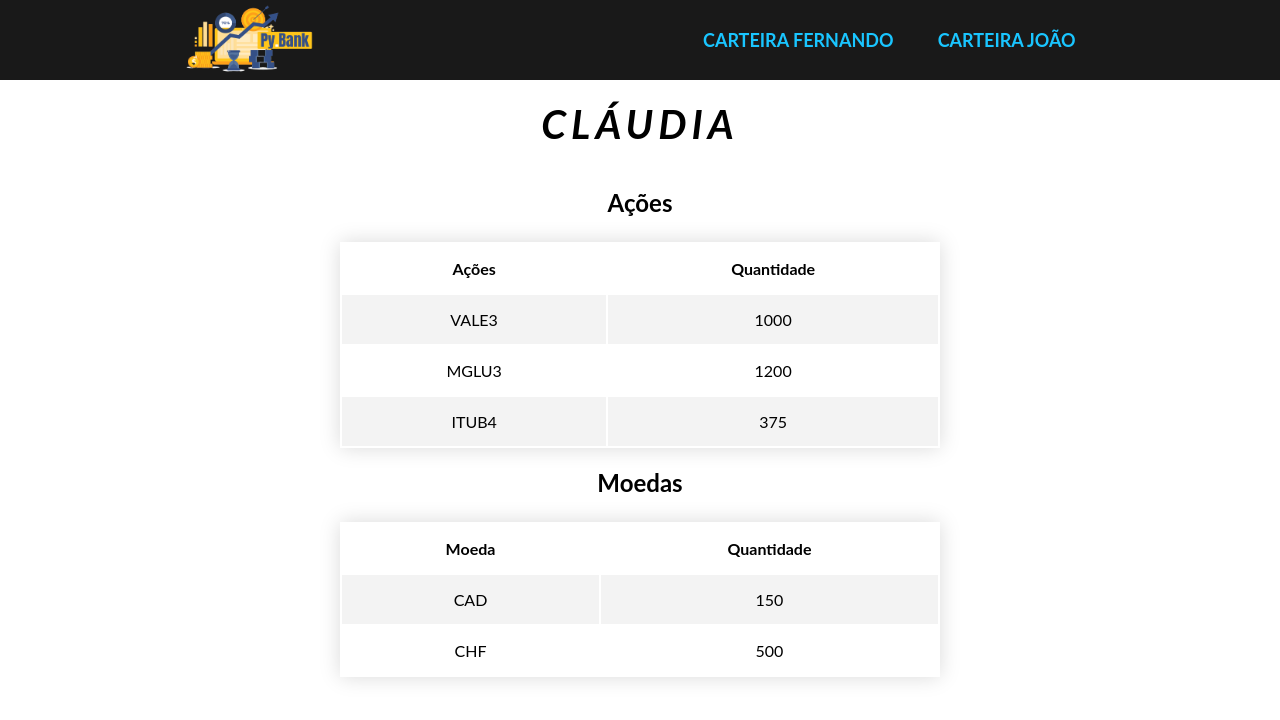
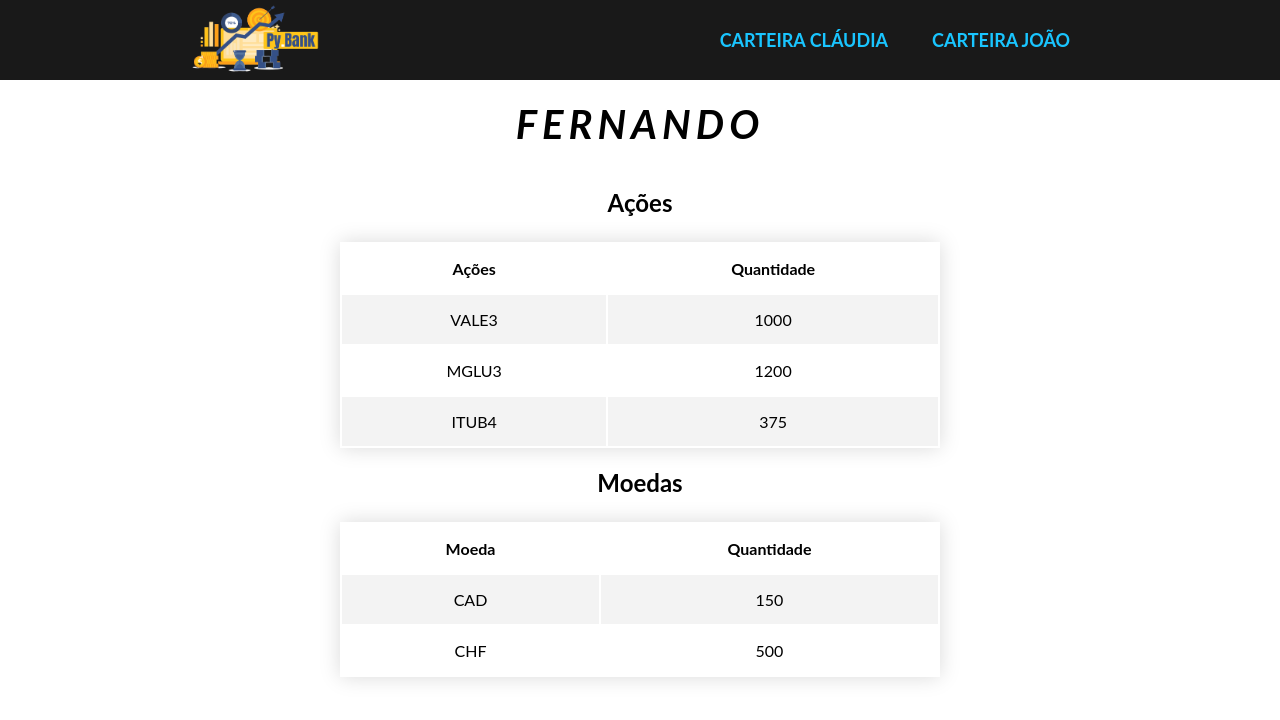
Before and after one commit to atronee/A2-IC-Python, a plain HTML site: page docs/Carteira Fernando.html in a window 1280 px wide. Drawn offline with Linux system fonts and the light colour scheme.

Commit message:
Corrija erro de nome das páginas

```diff
--- a/docs/Carteira Fernando.html
+++ b/docs/Carteira Fernando.html
@@ -11,7 +11,7 @@
 				<a href=#><img class="logo_menu" src="logo.png" alt="Logo Py.Bank"></a>
 				<ul>
 					<li>
-						<a class="item_menu" href="https://atronee.github.io/A2-IC-Python/Carteira%20Fernando">CARTEIRA FERNANDO</a>
+						<a class="item_menu" href="https://atronee.github.io/A2-IC-Python/">CARTEIRA CLÁUDIA</a>
 					</li>
 					<li>
 						<a class="item_menu" href="https://atronee.github.io/A2-IC-Python/Carteira%20Jo%C3%A3o">CARTEIRA JOÃO</a>
@@ -20,7 +20,7 @@
 			</nav> <!--Aqui termina o html do MENU-->
 		</header>
 
-        <h1 class="titulo-centralizado">Cláudia</h1>
+        <h1 class="titulo-centralizado">Fernando</h1>
         <div class="acao">
             <h2>Ações</h2>
             <table class="estilo-tabela">
```
